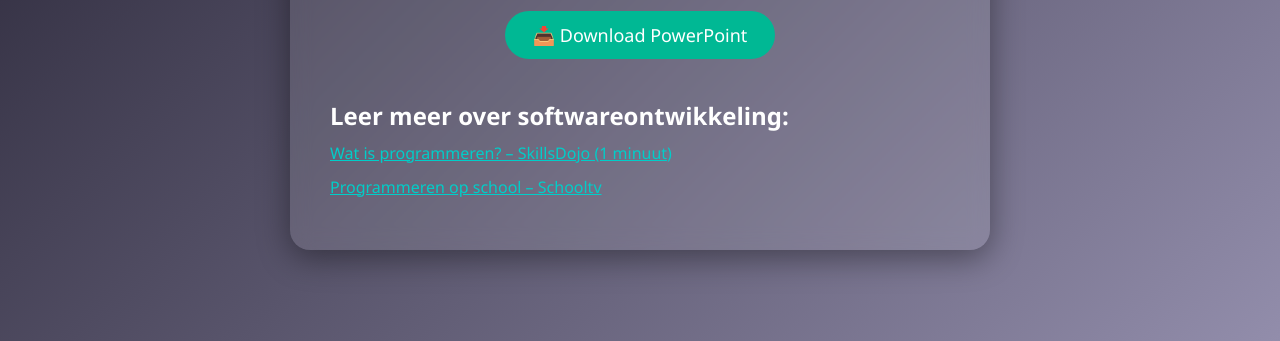
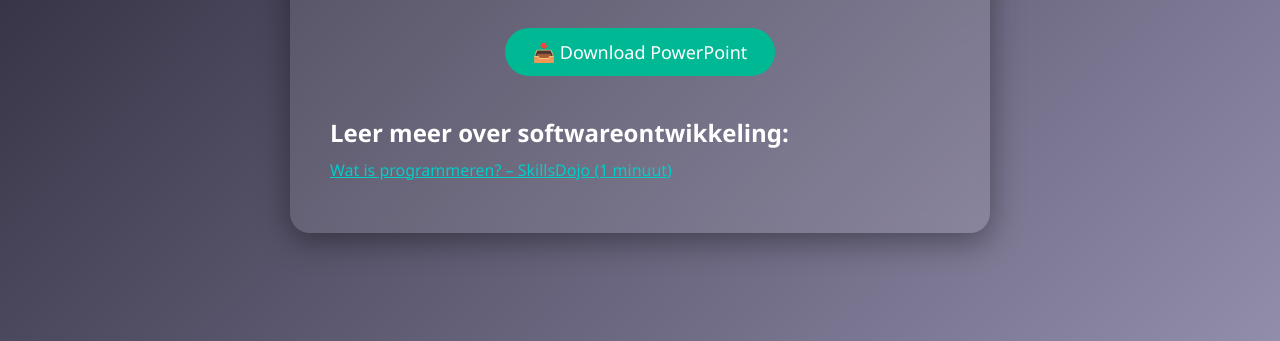
Before and after one commit to caglayanyalcin/presentatie, a plain HTML site: page index.html in a window 1280 px wide. Shown: the part 459-800 px from the top of the page. Drawn offline with Linux system fonts and the light colour scheme.

Commit message:
Update index.html

```diff
--- a/index.html
+++ b/index.html
@@ -108,11 +108,6 @@
                         Wat is programmeren? – SkillsDojo (1 minuut)
                     </a>
                 </li>
-                <li>
-                    <a href="https://schooltv.nl/video-item/programmeren-op-school-leren-denken-als-een-computer" target="_blank">
-                        Programmeren op school – Schooltv
-                    </a>
-                </li>
             </ul>
         </div>
     </div>
```
